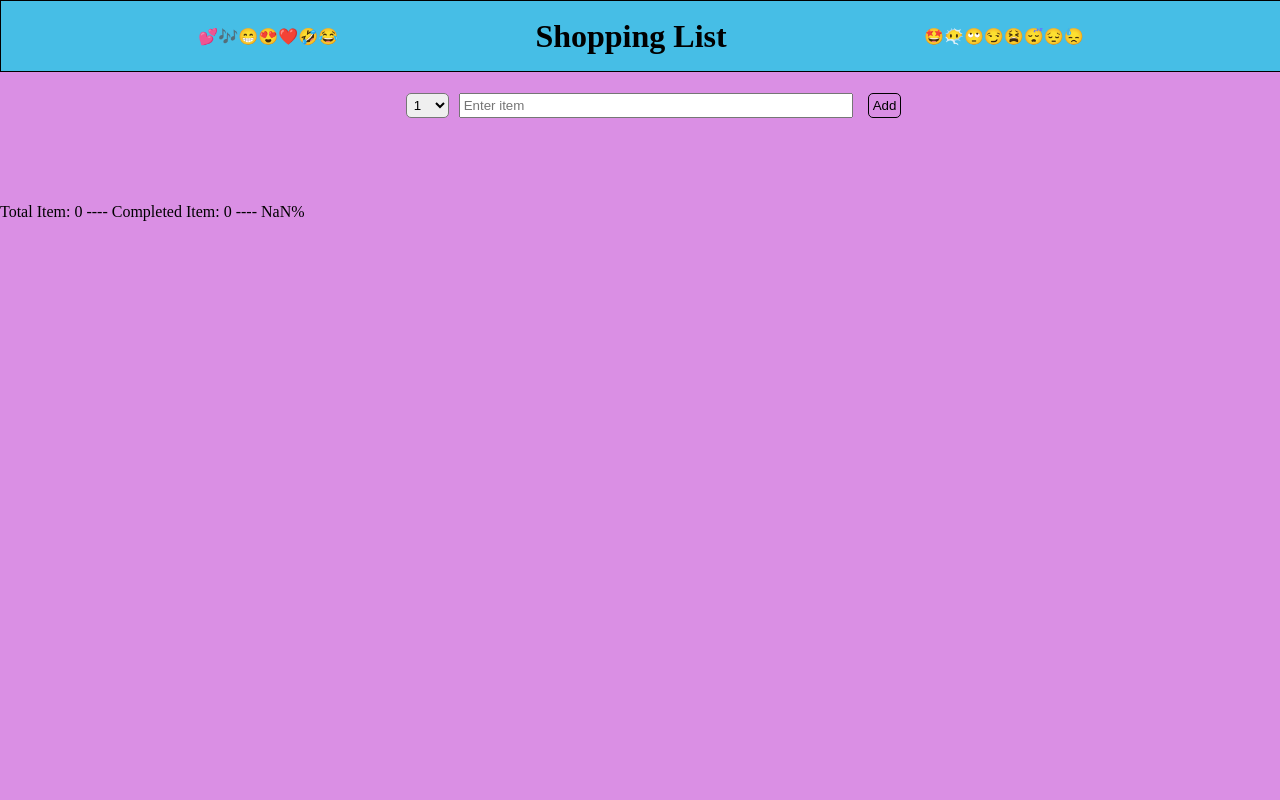
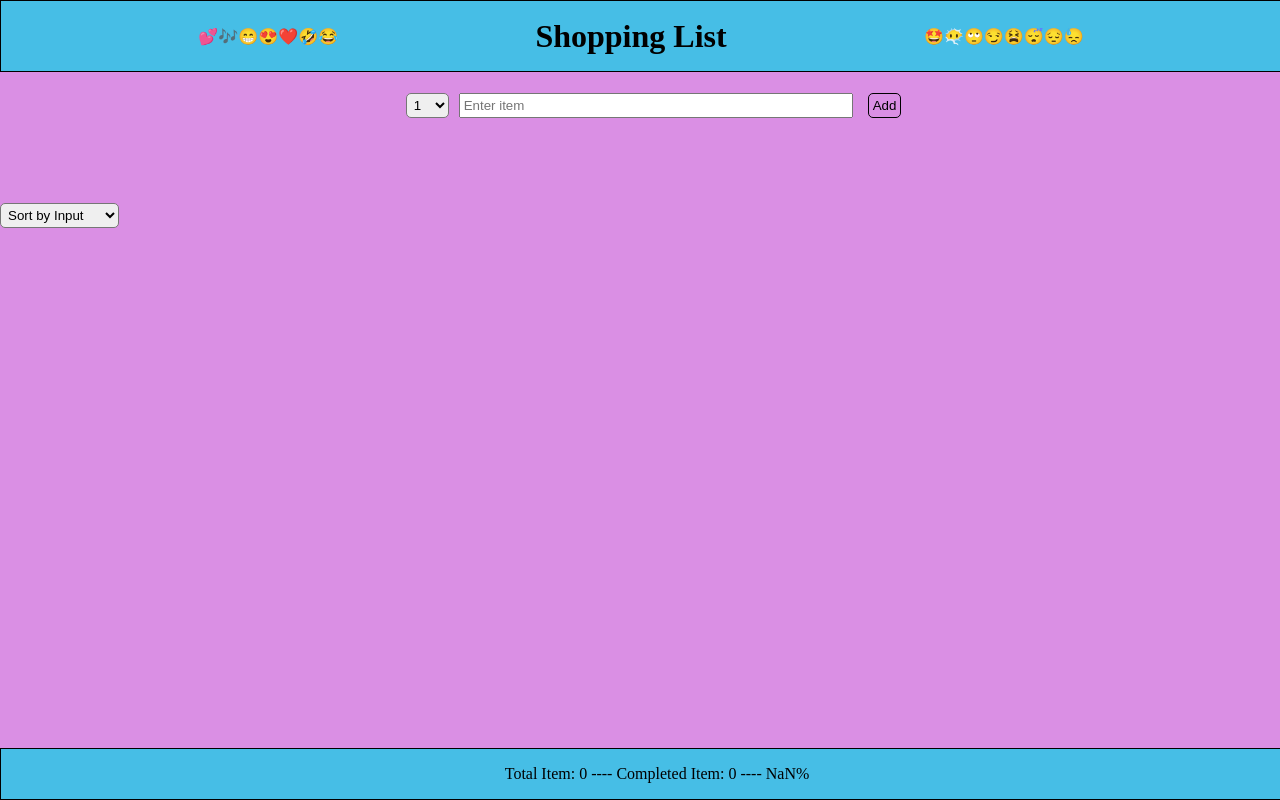
Before and after one commit to ellandis/FullStack-Home, a React (Create React App) app in the folder React/shopping-list/: page / in a window 1280 px wide. Shown: the top 800 px of the page. Built offline with nearby package versions, Linux system fonts and the light colour scheme.

Commit message:
sorted method added

```diff
--- a/React/shopping-list/src/component/Footer.jsx
+++ b/React/shopping-list/src/component/Footer.jsx
@@ -3,7 +3,7 @@
   const numPacked = items.filter((item) => item.packed).length;
   const percentage = (numPacked / numItems) * 100;
   return (
-    <div>
+    <div className="footerWrapper">
       {percentage === 100
         ? "Shopping is Complete"
         : `Total Item: ${numItems} ---- Completed Item: ${numPacked} ---- ${percentage}% `}
--- a/React/shopping-list/src/component/Main.jsx
+++ b/React/shopping-list/src/component/Main.jsx
@@ -1,21 +1,41 @@
-import shoppingList from "../data/data";
+import { useState } from "react";
 import List from "../component/List";
 import Form from "./Form";
 
 const Main = ({ items, handleAddItems, onDeleteItem, handleDoneItem }) => {
+  const [sortBy, setSortBy] = useState("input");
+  let sortedItems;
+
+  if(sortBy == "input"){
+    sortedItems = items;
+  }
+  if(sortBy == "packed"){
+    sortedItems = items.slice().sort((a,b) => Number(a.packed) - Number(b.packed));
+  }
+
   return (
     <div>
       <Form handleAddItems={handleAddItems} />
       <ul className="mainWrapper">
-        {items.map((item) => (
+        {sortedItems.map((item) => (
           <List
             item={item}
             key={item.id}
             onDeleteItem={onDeleteItem}
-            handleDoneItem={handleDoneItem  }
-            />
+            handleDoneItem={handleDoneItem}
+          />
         ))}
       </ul>
+      <div>
+        <select
+          className="select"
+          value={sortBy}
+          onChange={(e) => setSortBy(e.target.value)}
+        >
+          <option value="input">Sort by Input</option>
+          <option value="packed">Sort by Packed</option>
+        </select>
+      </div>
     </div>
   );
 };
```
